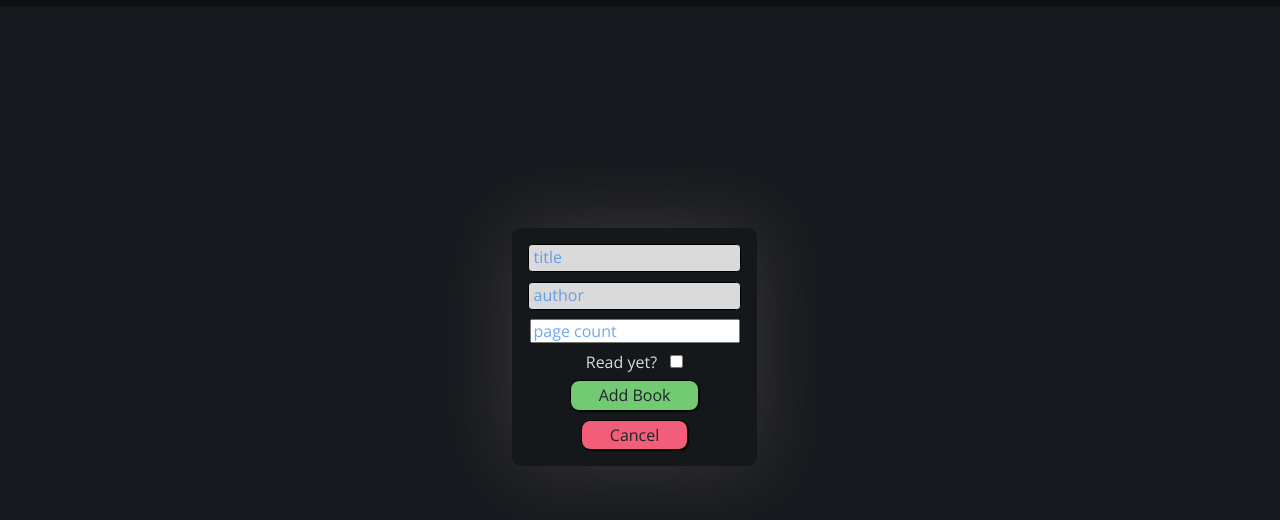
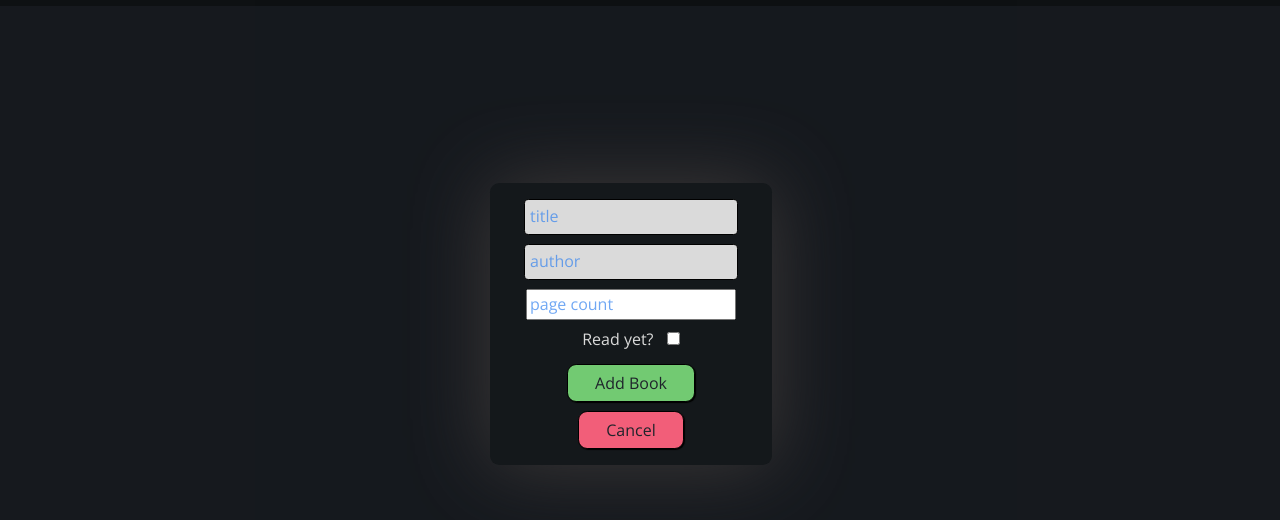
Before and after one commit to zemownkee/library, a website: page index.html in a window 1280 px wide. Both pictures are taken after a click on the button "+ New Book". Shown: the part 92-612 px from the top of the page. Drawn offline with nearby package versions, Linux system fonts and the light colour scheme.

Commit message:
Update styling

```diff
--- a/style.css
+++ b/style.css
@@ -66,13 +66,16 @@
 }
 
 .button:active,
-.submit:active {
+.submit:active,
+.delete-entry:active,
+.read-toggle-button:active {
   box-shadow: inset 1px 1px 1px var(--shadow-color);
 }
 
 .card-container {
   display: grid;
-  grid-template-columns: repeat(4, 1fr);
+  grid-template-columns: repeat(auto-fill, minmax(20ch, 30ch));
+  /* justify-items: center; */
   padding: 1ch;
   gap: 1ch;
 }
@@ -132,12 +135,15 @@
 .modal {
   background: var(--secondary-bk-color);
   position: fixed;
-  top: 40%;
-  left: 40%;
+  top: calc(50% - 125px);
+  left: calc(50% - 150px);
   padding: 1rem;
+  width: 250px;
+  height: 250px;
   border-radius: 1ch;
   box-shadow: 0px 0px 80px rgb(61, 57, 57);
   z-index: 3;
+  display: grid;
 }
 
 .modal form {
```
